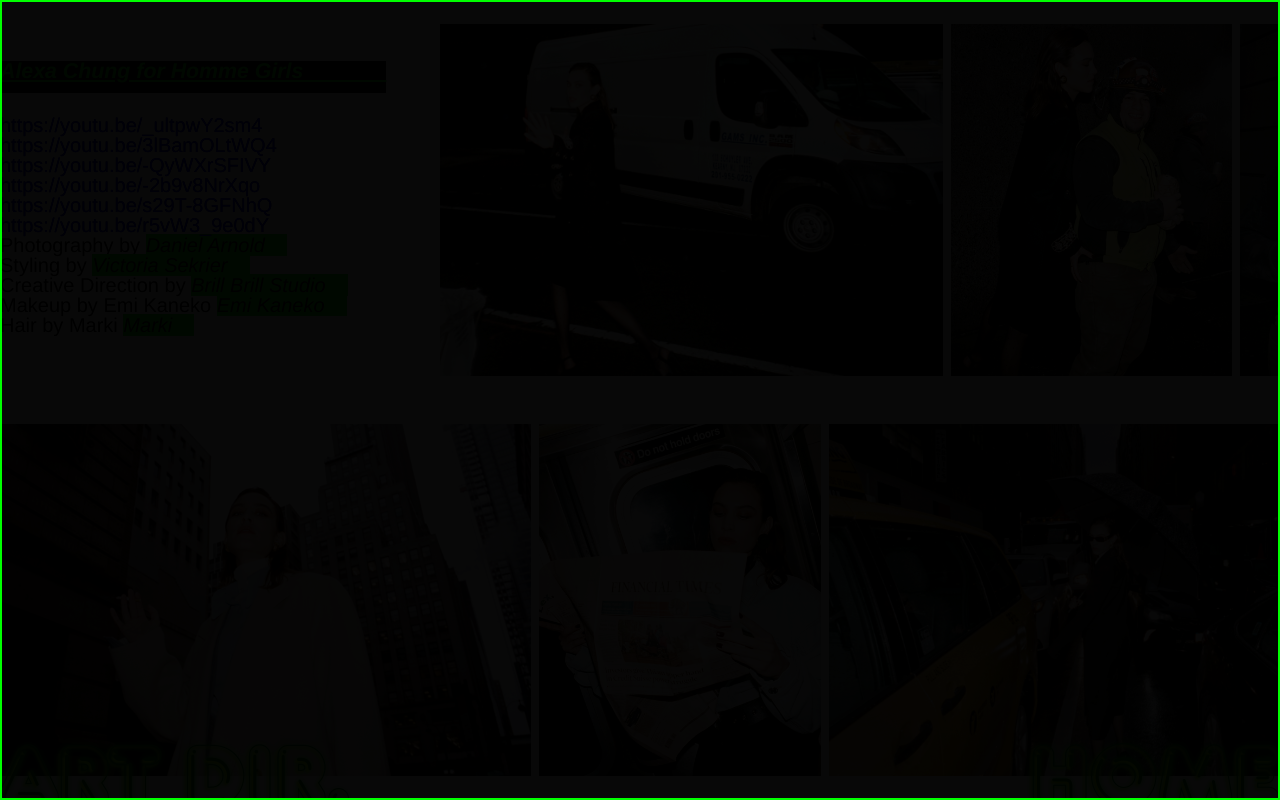
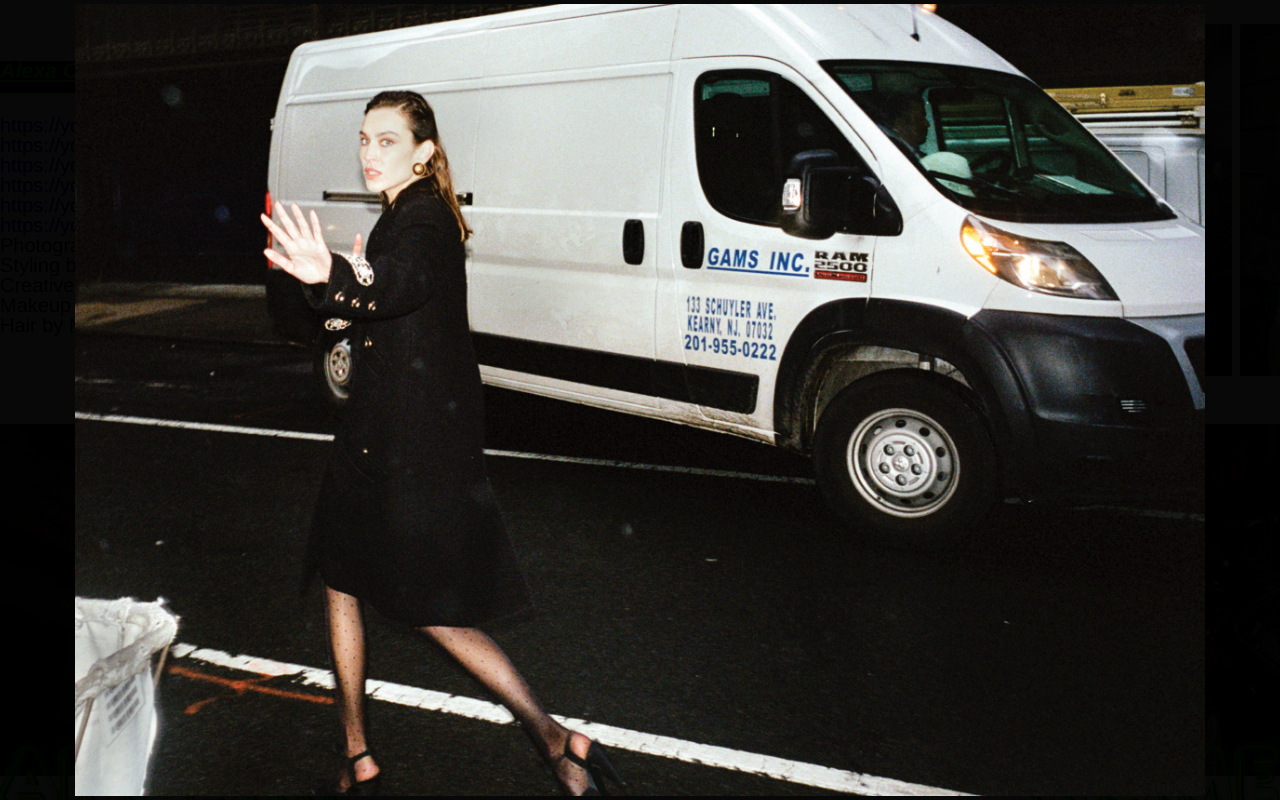
Before and after one commit to totalbabe13/Raine-Trainor, a plain HTML site: page next_update/art_direction/art_dir_projects/1_alexa_chung/1_alexa_chung.html in a window 1280 px wide. Both pictures are taken after a click on the picture 691 px from the left and 200 px from the top of the page. Drawn offline with Linux system fonts and the light colour scheme; files that its build step writes are made by us from their sources.

Commit message:
finished writing script for art direction page modals

```diff
--- a/next_update/art_direction/art_dir_projects/art_dir_project.css
+++ b/next_update/art_direction/art_dir_projects/art_dir_project.css
@@ -8,13 +8,21 @@ body, html {
 }
 
 .modal {
+    justify-items: center;
+    align-items: center;
     position: fixed;
     width: 100vw;
     height: 100vh;
-    border: 2px solid lime;
+    /* border: 2px solid lime; */
     bottom: 0em;
     background-color: #000000f7;
     display: none;
+}
+.modal-image {
+    display: block;
+    max-width: 99vw;
+    max-height: 99vh;
+    margin: 0 auto;
 }
 
 @media screen and (min-width:320px) {
--- a/next_update/art_direction/art_dir_projects/art_direction.js
+++ b/next_update/art_direction/art_dir_projects/art_direction.js
@@ -1,32 +1,22 @@
-alert("sup binches")
+// alert("sup binches")
+let xImages = document.querySelectorAll("img");
 
-let xImages = document.querySelectorAll("img");
-let modal = document.querySelector(".modal")
-let imageSources = []
-
-function testFunction() {
-  console.log("testing on click")
-
-//   imgObj.style.border = "3px solid lime";
+function removeModal() {
+    let modal = document.querySelector(".modal");
+    modal.innerHTML = '';
+    modal.style.display = "none";
 }
 
-
-// 1. Loop through ximages collection and select each image element and its source
-// 2. add onclick event listener to image elements
+function displayModal(imgSrc) {
+    let modal = document.querySelector(".modal");
+    let imgNode = document.createElement("img");
+    modal.onclick = function() {removeModal()};
+    imgNode.className = "modal-image";
+    imgNode.src = imgSrc;
+    modal.style.display = "grid";
+    modal.appendChild(imgNode);
+}
 
 for (i = 0; i < xImages.length; i++) {
-    xImages[i].onclick = function(){
-        console.log('test?')
-        let srcTest = this.getAttribute('src')
-        //  console.log(srcTest)
-        modal.style.display = "block"
-
-        }
-    }
-// xImages[i].style.border = "3px solid lime";
-// 3. Write OnCLICK function:
-//    When onclick:
-//    a.   Modal display on
-//    b.   Insert child element(image) FULL SCREEN
-
-// 4.   Add event listener to modal to toggle modal display
+    xImages[i].onclick =  function() { displayModal(this.getAttribute('src'))};
+}
```
